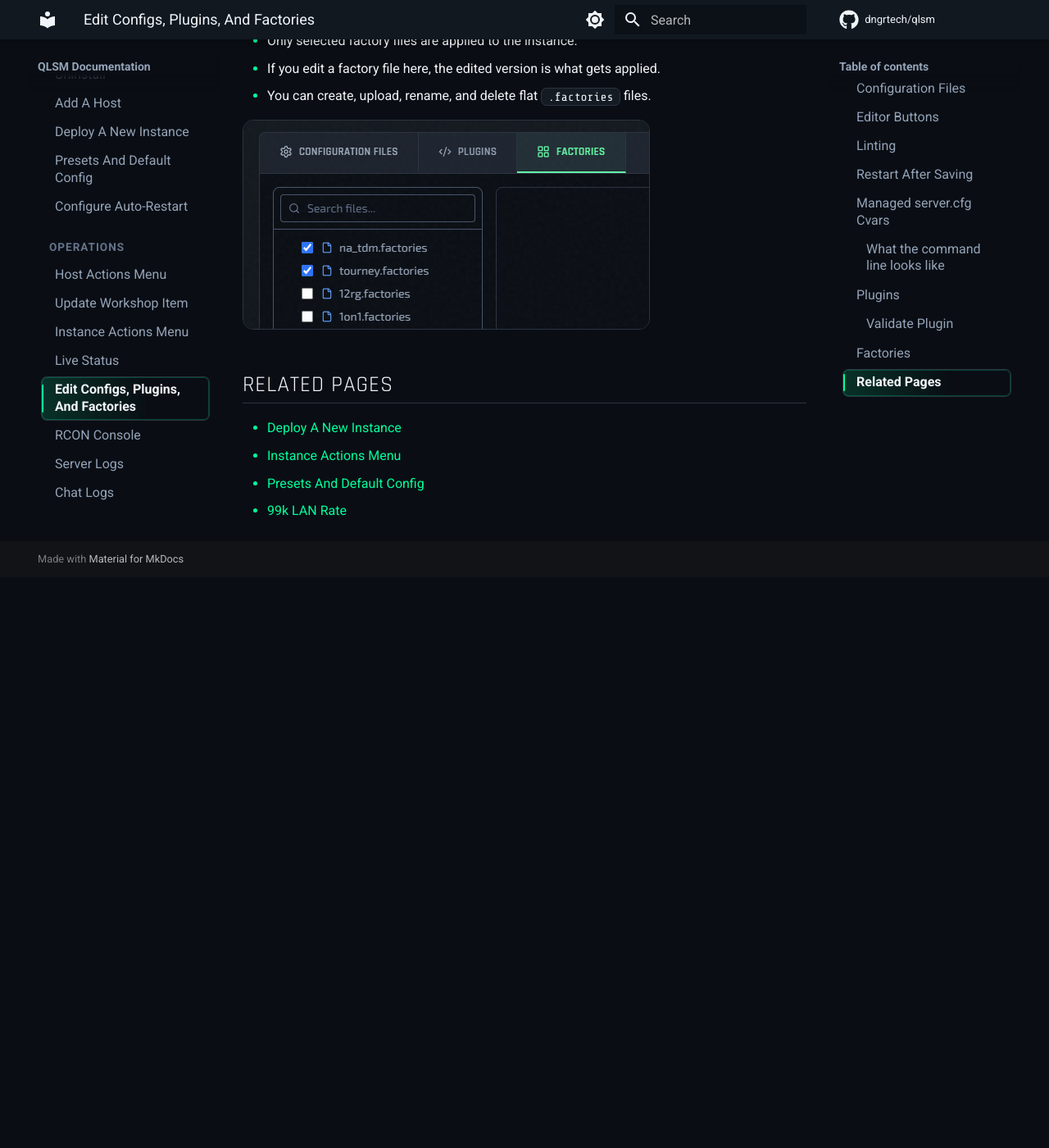
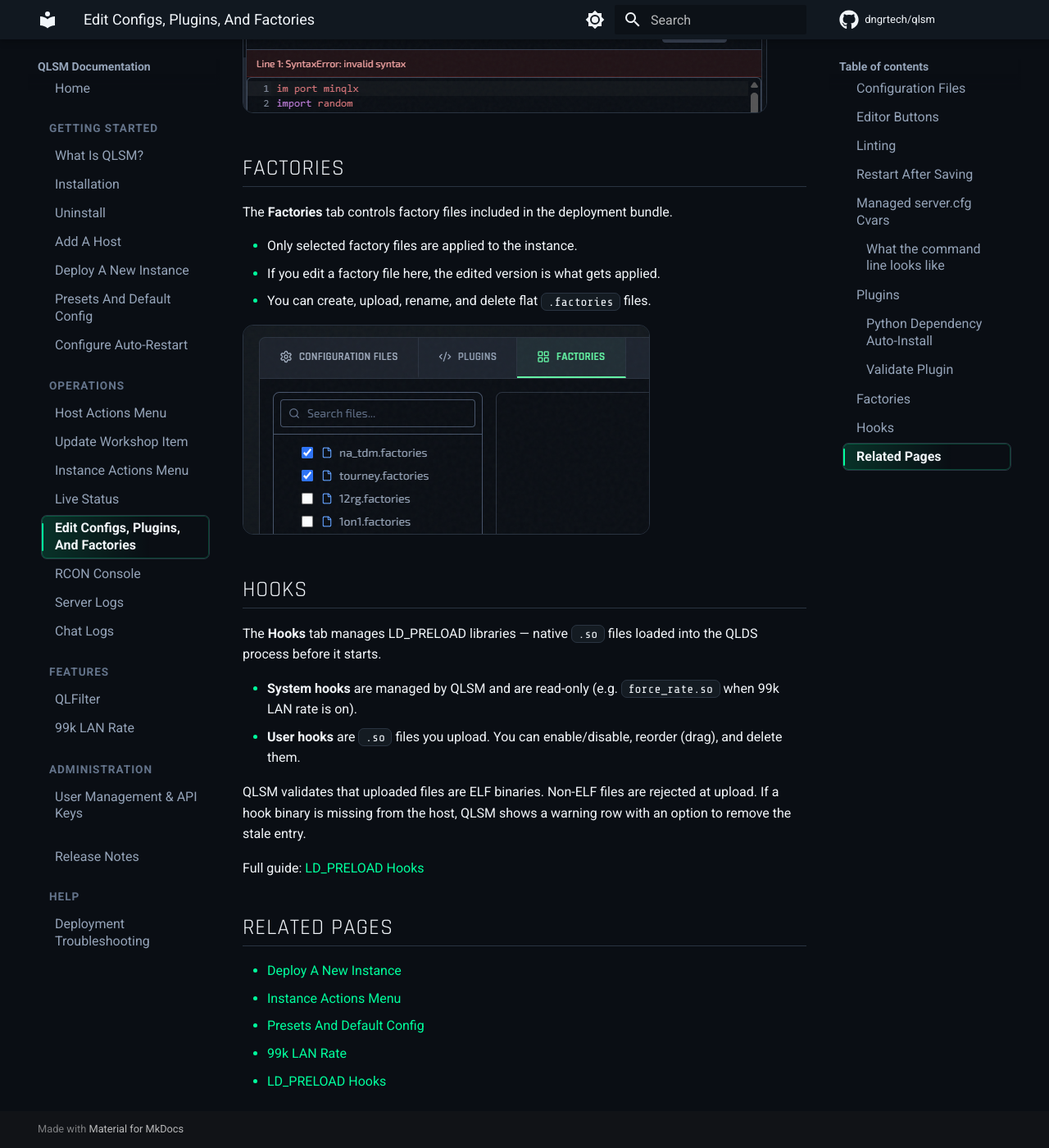
Before and after one commit to dngrtech/qlsm, an MkDocs documentation site: the page built from docs/user/operations/edit-configs.md, in a window 1280 px wide and 1400 px high, scrolled down 5799 px. Shown: the whole window at 82% size. Built offline with MkDocs 1.6.1 and Material for MkDocs 9.7.7, drawn with Linux system fonts in a browser that asks for light colours; comment, search, counter and statistics services are not loaded; before the commit the page ends 6503 px from its top, so only the background shows below that; some of the changed text lies outside the part shown.

Commit message:
docs: fill gaps in user docs revealed by PRs #85–#116
- Add new features/hooks.md covering system and user LD_PRELOAD hooks,
  missing-hook warnings, load order, and upload/manage workflow
- Add Hooks tab section to edit-configs.md; update title to include Hooks
- Document plugin requirements.txt auto-install (PR #104) in edit-configs.md
- Fix host-actions-menu.md: Re-run Host Setup is available from Active OR
  Error state (PRs #89, #103), and now restarts running instances (PR #109)
- Cross-reference Hooks tab from 99k-lan-rate.md Technical Details section
- Add self-host REBOOTING auto-recovery to deployment-troubleshooting.md
- Expand index.md nav to include Edit Configs, Logs, Auto-Restart, and Hooks
- Add hooks entry to index.json Features category; update edit-configs title
- Add LD_PRELOAD hooks to Key Features list in introduction.md

```diff
--- a/docs/user/operations/edit-configs.md
+++ b/docs/user/operations/edit-configs.md
@@ -1,4 +1,4 @@
-# Edit Configs, Plugins, And Factories
+# Edit Configs, Plugins, Factories, And Hooks
 
 ## Configuration Files
 
@@ -115,6 +115,12 @@
 
 `.so` files are shown as binary files instead of text. You can replace the binary and add a short description so the file is easier to identify later.
 
+### Python Dependency Auto-Install
+
+If your plugin directory contains a `requirements.txt` file, QLSM automatically runs `pip install -r requirements.txt` on the host every time you deploy or sync configs. You do not need to SSH into the host to install dependencies manually.
+
+If pip encounters an error (e.g. a package unavailable on the host Python version), QLSM logs a warning but does not fail the deploy. Check the instance logs if a plugin behaves unexpectedly after a fresh deploy.
+
 ### Validate Plugin
 
 The **Validate** button appears when a Python plugin file is open. Use it to check the current editor contents for errors before saving or applying plugin changes.
@@ -139,9 +145,21 @@
 ![](../images/factories.png)
 
 
+## Hooks
+
+The **Hooks** tab manages LD_PRELOAD libraries — native `.so` files loaded into the QLDS process before it starts.
+
+- **System hooks** are managed by QLSM and are read-only (e.g. `force_rate.so` when 99k LAN rate is on).
+- **User hooks** are `.so` files you upload. You can enable/disable, reorder (drag), and delete them.
+
+QLSM validates that uploaded files are ELF binaries. Non-ELF files are rejected at upload. If a hook binary is missing from the host, QLSM shows a warning row with an option to remove the stale entry.
+
+Full guide: [LD_PRELOAD Hooks](../features/hooks.md)
+
 ## Related Pages
 
 - [Deploy A New Instance](../getting-started/deploy-new-instance.md)
 - [Instance Actions Menu](instance-actions-menu.md)
 - [Presets And Default Config](../presets/overview.md)
 - [99k LAN Rate](../features/99k-lan-rate.md)
+- [LD_PRELOAD Hooks](../features/hooks.md)
```
Also changed, not shown: docs/user/features/99k-lan-rate.md (+2 -2 lines), docs/user/features/hooks.md (added, +60 -0 lines), docs/user/getting-started/introduction.md (+1 -0 lines), docs/user/help/deployment-troubleshooting.md (+4 -0 lines), docs/user/index.json (+6 -1 lines), docs/user/index.md (+2 -2 lines), docs/user/operations/host-actions-menu.md (+2 -2 lines).
